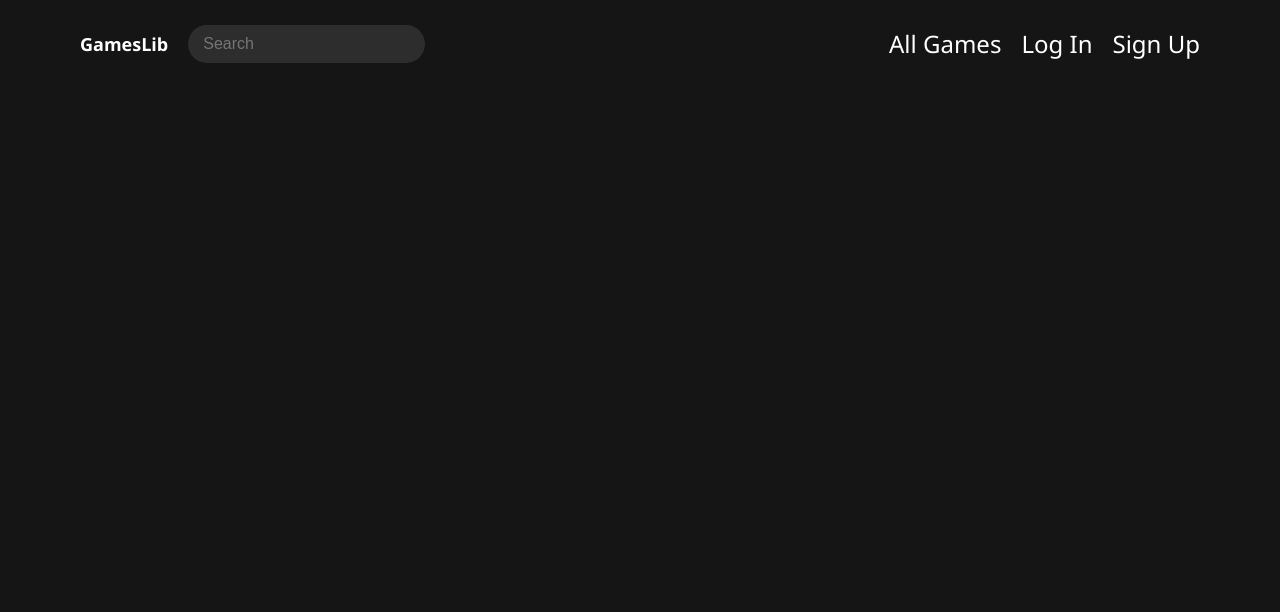
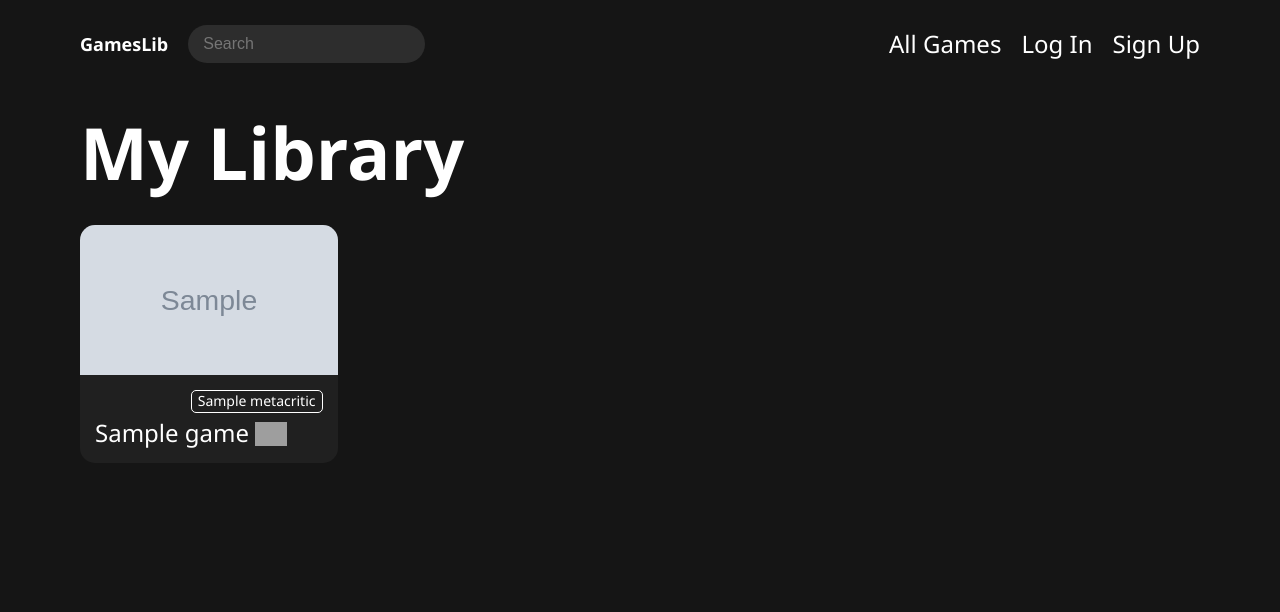
Before and after one commit to Tarkanii/GamesLib_CS50_FP, a Python web app: template templates/my-library.html in a window 1280 px wide. Shown: the top 612 px of the page. Run offline with Jinja, Linux system fonts and the light colour scheme; the template is opened without the code that fills it: most values are stand-ins (such as "Sample title", 1, 10 or a date in 2020); grey boxes marked "Sample" are stand-in pictures; grey boxes are pictures that could not be loaded.

Commit message:
FL-11, implement my-library functionality

```diff
--- a/auth_routes.py
+++ b/auth_routes.py
@@ -9,7 +9,7 @@ auth = Blueprint("auth", __name__)
 
 email_regex = r'^(([^<>()\[\]\\.,;:\s@\"]+(\.[^<>()\[\]\\.,;:\s@\"]+)*)|(\".+\"))@((\[[0-9]{1,3}\.[0-9]{1,3}\.[0-9]{1,3}\.[0-9]{1,3}])|(([a-zA-Z\-0-9]+\.)+[a-zA-Z]{2,}))$'
 
-@auth.route("/login", methods=["GET", "POST"])
+@auth.route("/login", methods = ["GET", "POST"])
 def login():
     if current_user.is_authenticated:
         return redirect("/my-library")
@@ -42,7 +42,7 @@ def login():
     else:
         return render_template("login.html", user = current_user, hints = {}, email = "")
 
-@auth.route("/signup", methods=["GET", "POST"])
+@auth.route("/signup", methods = ["GET", "POST"])
 def signup():
     if current_user.is_authenticated:
         return redirect("/my-library")
--- a/static/css/styles.css
+++ b/static/css/styles.css
@@ -849,7 +849,9 @@ body {
 .submit-button:hover .loader,
 .submit-button:focus .loader,
 .back-button:hover .loader,
-.back-button:focus .loader {
+.back-button:focus .loader,
+.library-button:hover .loader,
+.library-button:focus .loader {
     border: 3px solid var(--dark-text-color);
     border-bottom-color: transparent;
 }
--- a/static/js/buttonHandlers.js
+++ b/static/js/buttonHandlers.js
@@ -1,4 +1,13 @@
-export function burgerMenuHandler() {
+export function buttonsHandler() {
+    burgerMenuHandler();
+    modalCloseButtonHandler();
+    readMoreButtonHandler();
+    backButtonHandler();
+    paginationButtonHandler();
+    libraryButtonsHandler();
+}
+
+function burgerMenuHandler() {
     const menuButton = document.querySelector(".header__menu-button");
     const menu = document.querySelector(".nav-menu");
 
@@ -15,7 +24,7 @@ export function burgerMenuHandler() {
     })
 }
 
-export function modalCloseButtonHandler() {
+function modalCloseButtonHandler() {
     const modalButton = document.querySelector("#modalCloseButton");
     const modal = document.querySelector(".modal-bg");
 
@@ -24,7 +33,7 @@ export function modalCloseButtonHandler() {
     })
 }
 
-export function readMoreButtonHandler() {
+function readMoreButtonHandler() {
     const description = document.querySelector(".about-description");
     if (!description) return;
 
@@ -50,7 +59,7 @@ export function readMoreButtonHandler() {
     })
 }
 
-export function backButtonHandler() {
+function backButtonHandler() {
     const backButton = document.querySelector(".back-button");
     if (!backButton) return;
 
@@ -61,7 +70,7 @@ export function backButtonHandler() {
     backButton.setAttribute("href", sessionStorage.getItem("prevUrl"));
 }
 
-export function paginationButtonHandler() {
+function paginationButtonHandler() {
     const paginationList = document.querySelector(".pagination-list");
     if (!paginationList) return;
 
@@ -70,6 +79,48 @@ export function paginationButtonHandler() {
         element.addEventListener("click", () => {
             const loadBtn = new LoadingHandler(paginationList, paginationList.innerHTML);
             loadBtn.activate();
+        })
+    })
+}
+
+function libraryButtonsHandler() {
+    const libraryButtonList = document.querySelectorAll(".library-button");
+    if (!libraryButtonList.length) return;
+
+    libraryButtonList.forEach((button) => {
+        button.addEventListener("click", () => {
+            const action =  button.getAttribute("data-action");
+            const id = button.getAttribute("data-id");
+
+            const loadBtn = new LoadingHandler(button, button.innerHTML);
+            switch(action) {
+                case "save":
+                    loadBtn.activate();
+                    fetch("/save-game", {
+                        method: "POST",
+                        body: JSON.stringify({ id })
+                    })
+                    .then(() => {
+                        window.location.reload();
+                    })
+                    .catch(() => {
+                        loadBtn.deactivate();
+                    })
+                case "delete":
+                    loadBtn.activate();
+                    fetch("/delete-game", {
+                        method: "DELETE",
+                        body: JSON.stringify({ id })
+                    })
+                    .then(() => {
+                        window.location.reload();
+                    })
+                    .catch(() => {
+                        loadBtn.deactivate();
+                    })
+                case "login":
+                    window.location.href = "/login";
+            }
         })
     })
 }
--- a/static/js/index.js
+++ b/static/js/index.js
@@ -1,17 +1,13 @@
 import { loginHandler } from "./login.js";
 import { signupHandler } from "./signup.js";
-import { burgerMenuHandler, modalCloseButtonHandler, readMoreButtonHandler, backButtonHandler, paginationButtonHandler } from "./buttonHandlers.js";
 import { searchSubmitHandler } from "./search.js";
 import { setPrevUrl } from "./setPreviousUrl.js";
+import { buttonsHandler } from "./buttonHandlers.js";
 
 document.addEventListener("DOMContentLoaded", () => {
-    burgerMenuHandler();
-    modalCloseButtonHandler();
     loginHandler();
     signupHandler();
-    readMoreButtonHandler();
     searchSubmitHandler();
-    backButtonHandler();
-    paginationButtonHandler();
     setPrevUrl();
+    buttonsHandler();
 })
--- a/templates/my-library.html
+++ b/templates/my-library.html
@@ -4,4 +4,84 @@
 
 {% block main %}
 
+    <div class="container">
+        <h1 class="page-title">My Library</h1>
+        {% if games|length > 0 %}
+            <div class="games-list-container">
+                <ul class="games-list">
+                    {% for game in games %}
+
+                    <li class="game-card">
+
+                        {% if game.img %}
+                            <div class="game-card__img" style="background-image: url({{ game.img }});"></div>
+                        {% endif %}
+
+                        <div class="game-card__info">
+                            <div class="game-card__header">
+                                {% if game.platforms|length > 1 %}
+                                    <ul class="game-card__platforms-list">
+                                        {% for platform in game.platforms %}
+                                            <li class="platform">
+                                                <svg class="platform-icon">
+                                                    <use href="/static/img/icons/icons.svg#icon-{{ platform }}"></use>
+                                                </svg>
+                                            </li>
+                                        {% endfor %}
+                                    </ul>
+                                    {% if game.diff|length > 0 %}
+                                        <p class="diff">{{ game.diff }}</p>
+                                    {% endif %}
+                                {% endif %}
+                                {% if game.metacritic %}
+                                    <span class="metacritic-rating {{ game.metacritic_style }}">
+                                        {{ game.metacritic }}
+                                    </span>
+                                {% endif %}
+                            </div>
+
+
+                            <a href="/games/{{ game.id }}" class="game-card__link">
+                                {{ game.title }}
+                            {% if game.rating %}
+                                <img class="game-card__rating" src="/static/img/ratings/{{ game.rating }}.png" alt="{{ game.rating }}">
+                            {% endif %}
+                            </a>
+                        </div>
+                        <div class="game-card__additional-info">
+                            <ul class="additional-info-list">
+                                {% if game.released %}
+                                    <li class="info-wrapper">
+                                        <p class="key">Release Date:</p>
+                                        <p class="value">{{ game.released }}</p>
+                                    </li>
+                                {% endif %}
+                                {% if game.genres|length > 0 %}
+                                    <li class="info-wrapper">
+                                        <p class="key">Genres</p>
+                                        <ul class="values">
+                                            {% for genre in game.genres %}
+                                                <li><a href="/">{{ genre }}</a></li>
+                                            {% endfor %}
+                                        </ul>
+                                    </li>
+                                {% endif %}
+                            </ul>
+                            {% if not current_user.is_authenticated %}
+                                <button class="library-button" data-action="login" data-id="{{ game.id }}">Save to library</button>
+                            {% elif game.id is in user.games %}
+                                <button class="library-button" data-action="delete" data-id="{{ game.id }}">Delete from library</button>
+                            {% else %}
+                                <button class="library-button" data-action="save" data-id="{{ game.id }}">Save to library</button>
+                            {% endif %}
+                    </li>
+
+                    {% endfor %}
+                </ul>
+            </div>
+        {% else %}
+            <h2 class="not-found-title">No games found</h2>
+        {% endif %}
+    </div>
+
 {% endblock %}
```
Also changed, not shown: main_routes.py (+48 -3 lines), models.py (+19 -2 lines), templates/game-page.html (+7 -1 lines), templates/index.html (+7 -1 lines).
